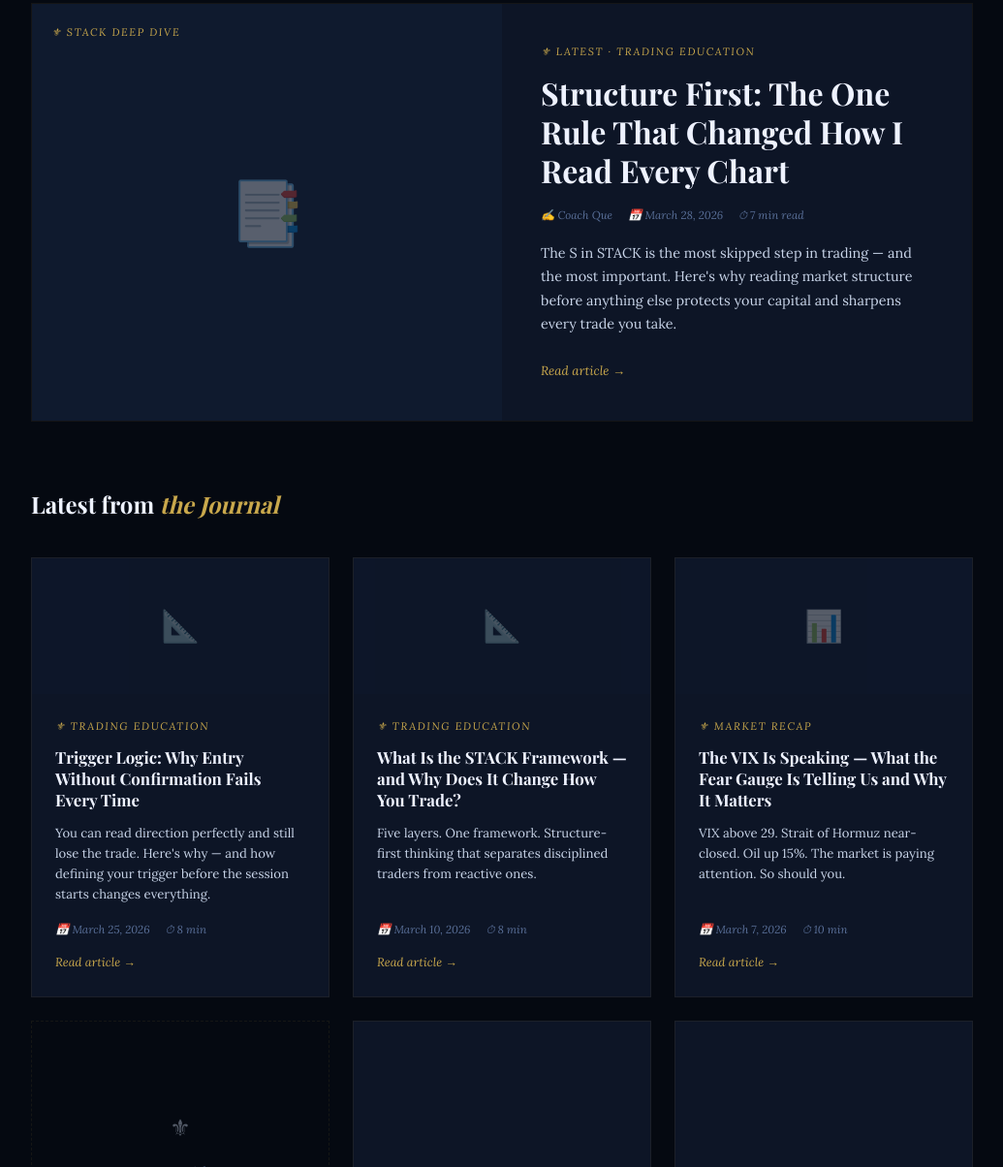
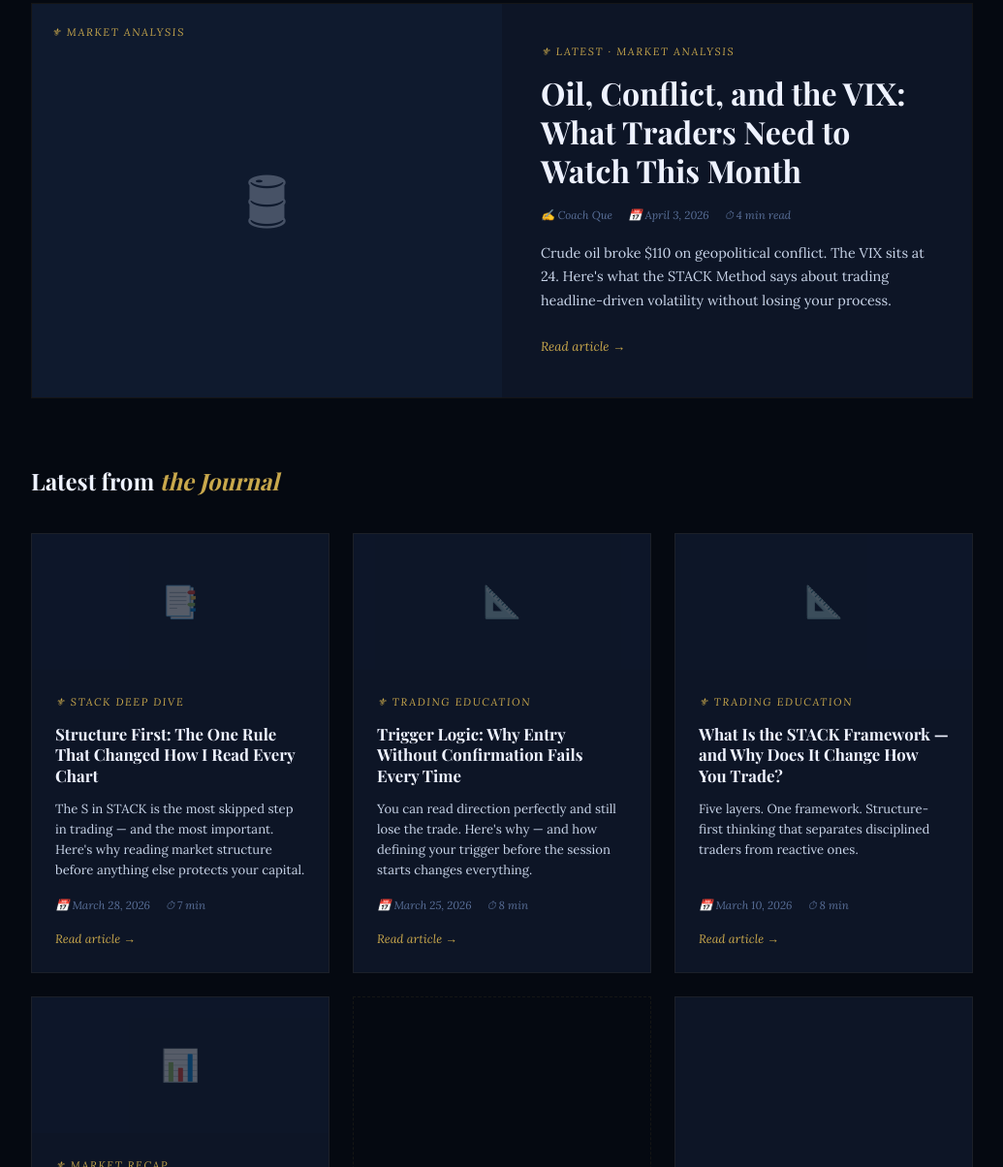
Before and after one commit to dacreolekid/Creoletrades-Repo-Pub, a website: page blog.html in a window 1280 px wide. Shown: the part 475-1679 px from the top of the page at 97% size, without its empty margins (122-1157 px from the left). Drawn offline with nearby package versions, Linux system fonts and the light colour scheme; a web font is replaced by a local one.

Commit message:
Add files via upload

```diff
--- a/blog.html
+++ b/blog.html
@@ -420,22 +420,22 @@
   <!-- MAIN -->
   <main class="blog-main">
 
-    <!-- FEATURED POST — Structure First (new) -->
-    <article class="featured-post" data-category="options">
+    <!-- FEATURED POST — Oil, Conflict, and the VIX -->
+    <article class="featured-post" data-category="recaps">
       <div class="featured-image">
-        <span class="featured-image-placeholder">&#128209;</span>
-        <span class="post-category">&#9884; STACK Deep Dive</span>
+        <span class="featured-image-placeholder">&#128738;</span>
+        <span class="post-category">&#9884; Market Analysis</span>
       </div>
       <div class="featured-content">
-        <span class="post-category">&#9884; Latest &middot; Trading Education</span>
-        <h2>Structure First: The One Rule That Changed How I Read Every Chart</h2>
+        <span class="post-category">&#9884; Latest &middot; Market Analysis</span>
+        <h2>Oil, Conflict, and the VIX: What Traders Need to Watch This Month</h2>
         <div class="post-meta">
           <span>&#9997; Coach Que</span>
-          <span>&#128197; March 28, 2026</span>
-          <span>&#9201; 7 min read</span>
+          <span>&#128197; April 3, 2026</span>
+          <span>&#9201; 4 min read</span>
         </div>
-        <p>The S in STACK is the most skipped step in trading &mdash; and the most important. Here's why reading market structure before anything else protects your capital and sharpens every trade you take.</p>
-        <a href="/blog/structure-first-stack" class="read-more">Read article &rarr;</a>
+        <p>Crude oil broke $110 on geopolitical conflict. The VIX sits at 24. Here's what the STACK Method says about trading headline-driven volatility without losing your process.</p>
+        <a href="/blog/oil-conflict-vix-april-2026" class="read-more">Read article &rarr;</a>
       </div>
     </article>
 
@@ -446,7 +446,22 @@
 
     <div class="posts-grid">
 
-      <!-- Trigger Logic (previously featured, now in grid) -->
+      <!-- Structure First (previously featured, now in grid) -->
+      <article class="post-card" data-category="options">
+        <div class="post-card-image">&#128209;</div>
+        <div class="post-card-body">
+          <span class="post-category">&#9884; STACK Deep Dive</span>
+          <h3>Structure First: The One Rule That Changed How I Read Every Chart</h3>
+          <p>The S in STACK is the most skipped step in trading &mdash; and the most important. Here's why reading market structure before anything else protects your capital.</p>
+          <div class="post-meta">
+            <span>&#128197; March 28, 2026</span>
+            <span>&#9201; 7 min</span>
+          </div>
+          <a href="/blog/structure-first-stack" class="read-more">Read article &rarr;</a>
+        </div>
+      </article>
+
+      <!-- Trigger Logic -->
       <article class="post-card" data-category="options">
         <div class="post-card-image">&#128208;</div>
         <div class="post-card-body">
```
